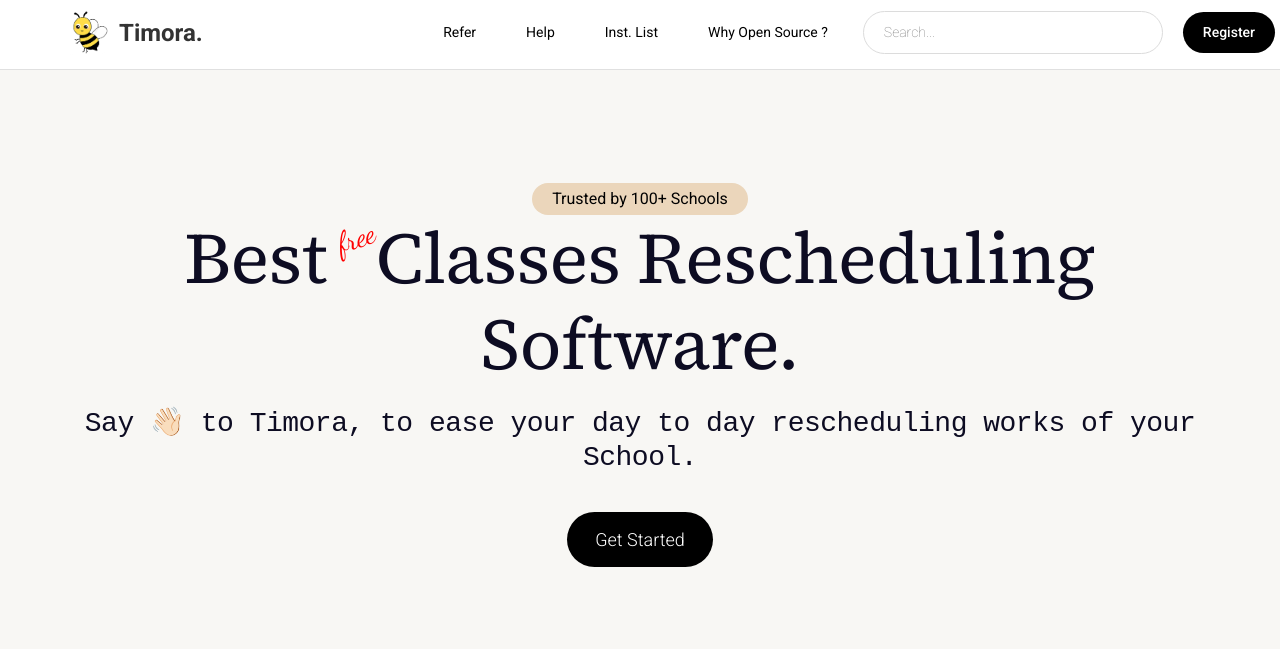
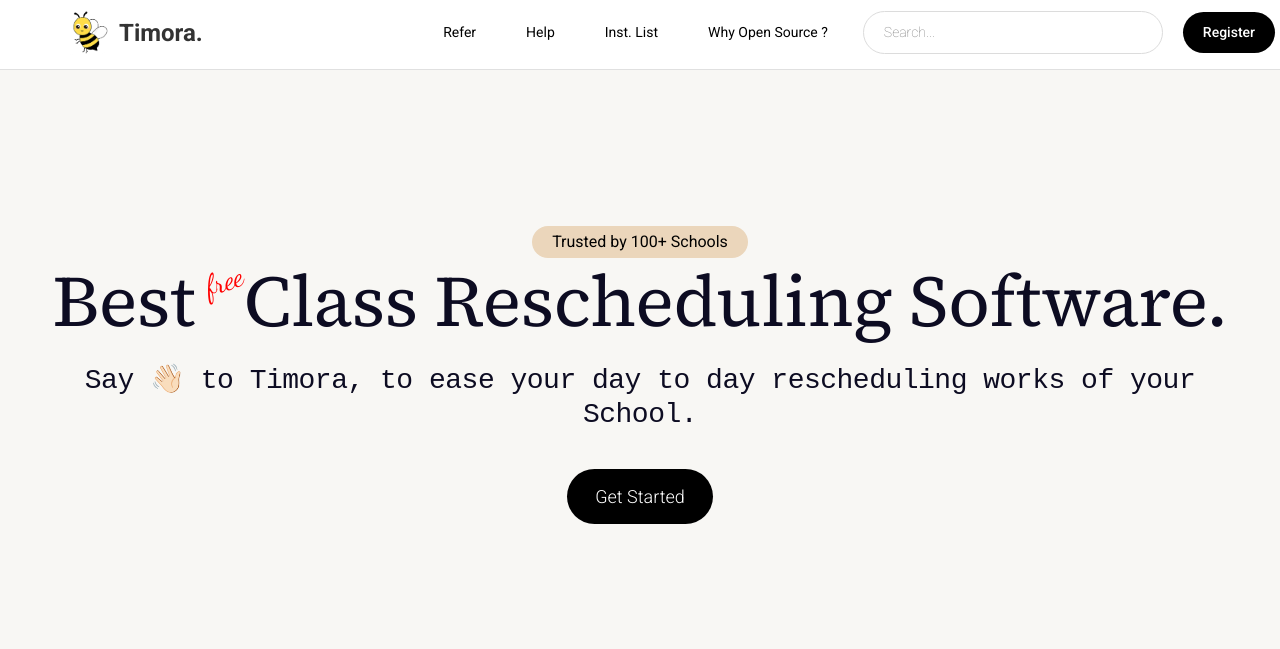
Before and after one commit to Suchibrata-Patra/timora, a website: page index.html in a window 1280 px wide. Shown: the top 649 px of the page. Drawn offline with nearby package versions, Linux system fonts and the light colour scheme; files whose address does not match are found by name.

Commit message:
Update index.html

```diff
--- a/index.html
+++ b/index.html
@@ -509,7 +509,7 @@
     transform: rotate(-20deg); /* No rotation */
     transform-origin: left bottom; /* Adjust origin of rotation */
   ">free </span>
-          <span style="padding-left:32px;">Classes Rescheduling Software.</span>
+          <span style="padding-left:32px;">Class Rescheduling Software.</span>
         </h1>
 
 
```
